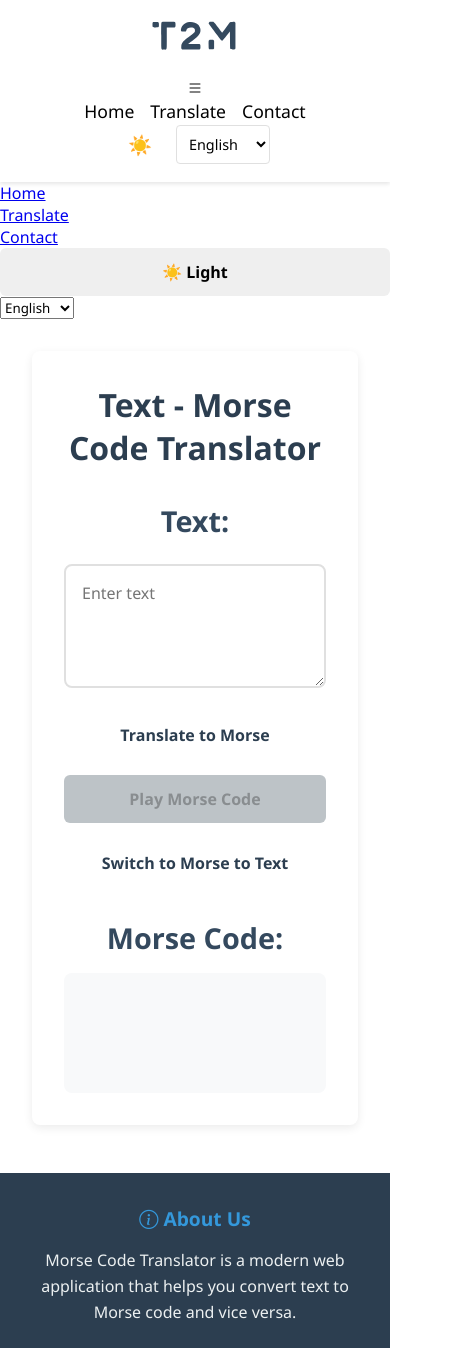
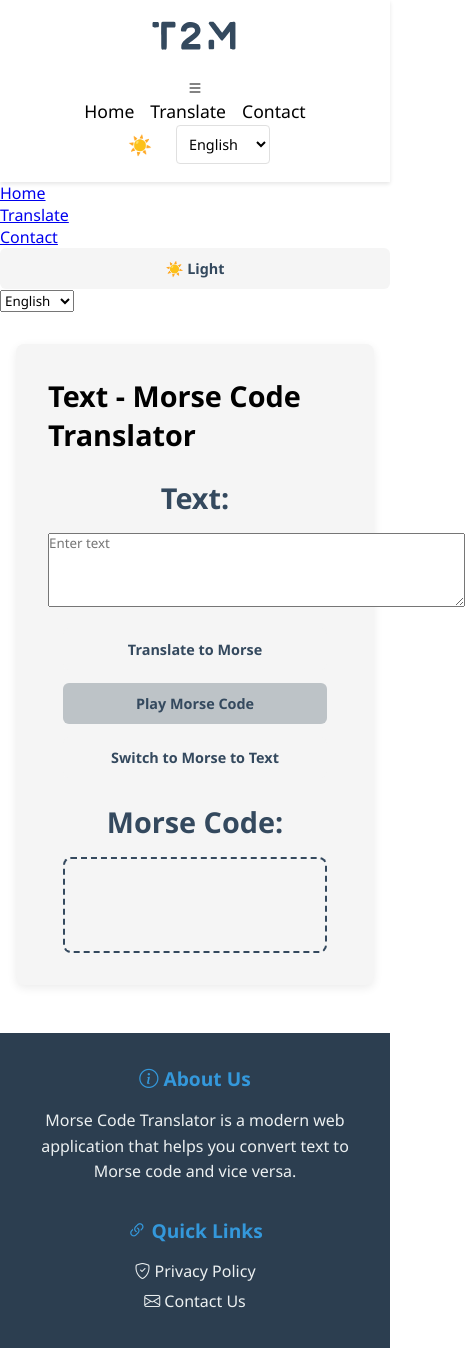
Before and after one commit to y1hy11/T2M---Text-Morse-Code-Translator, a React (Vite) app: page /convert in a window 390 px wide. Shown: the top 1348 px of the page, 465 px wide, since content can reach past the window. Built offline with nearby package versions, Linux system fonts and the light colour scheme.

Commit message:
Refactor Convert page styles for improved responsiveness and dark mode support

```diff
--- a/src/pages/convert.jsx
+++ b/src/pages/convert.jsx
@@ -1,5 +1,4 @@
 import MorseTranslator from '../components/morseTranslator';
-import '../styles/pages/Convert.css';
 
 const Convert = () => {
   return (
--- a/src/styles/pages/Convert.css
+++ b/src/styles/pages/Convert.css
@@ -1,33 +1,38 @@
 .convert-page {
-  max-width: 1000px;
+  max-width: 900px;
   margin: 2rem auto;
   padding: 0 1rem;
 }
 
-/* Additional styling for the translator component when on the convert page */
 .convert-page .morse-translator {
-  background: white;
+  background: var(--background-light);
   padding: 2rem;
   border-radius: 8px;
   box-shadow: 0 3px 10px rgba(0, 0, 0, 0.08);
 }
 
-h1 {
-    color: #2c3e50;
+.dark-mode .convert-page .morse-translator {
+  background: var(--background-dark);
+  box-shadow: 0 3px 10px rgba(163, 163, 163, 0.2);
+}
+
+ .h1-converter {
+  color: var(--primary-color);
   text-align: center;
   margin-bottom: 2rem;
   font-size: 2.5rem;
 }
 
-  h2 {
-    color: #34495e;
-    margin-top: 2rem;
+.morse-translator h2 {
+  color: var(--primary-color);
+  text-align: center;
   font-size: 1.8rem;
-    text-align: center;
   margin-bottom: 1rem;
 }
 
 button {
+  background-color: var(--background-light);
+  color: var(--primary-color);
   padding: 0.8rem 1.5rem;
   border: none;
   border-radius: 6px;
@@ -39,9 +44,18 @@ h1 {
   text-align: center;
 }
 
+.dark-mode button {
+  background-color: var(--background-dark);
+  color: var(--primary-color);
+}
+
 button:hover {
   transform: translateY(-2px);
   box-shadow: 0 2px 4px rgba(0, 0, 0, 0.2);
+}
+
+.dark-mode button:hover {
+  box-shadow: 0 2px 4px rgba(163, 163, 163, 0.2);
 }
 
 button:disabled {
@@ -49,6 +63,11 @@ h1 {
   cursor: not-allowed;
   transform: none;
   box-shadow: none;
+}
+
+.dark-mode button:disabled {
+  background-color: #7c7c7c;
+  color: var(--primary-color);
 }
 
 .button-group {
@@ -60,22 +79,34 @@ h1 {
 }
 
 .button-group button:first-child {
-    background: #ffffff;
-    color: #2c3e50;
+  background: var(--background-light);
+  color: var(--primary-color);
+}
+
+.dark-mode .button-group button:first-child {
+  background: var(--background-dark);
+  color: var(--primary-color);
 }
 
 .button-group button:last-child {
-    background: #ffffff;
-    color: #2c3e50;
+  background: var(--background-light);
+  color: var(--primary-color);
 }
 
-  textarea {
+.dark-mode .button-group button:last-child {
+  background: var(--background-dark);
+  color: var(--primary-color);
+}
+
+.input-text {
+  background: var(--background-light);
+  color: var(--text-light);
   display: block;
   width: 100%;
   max-width: 45rem;
   margin: 1.5rem auto;
   padding: 1rem;
-    border: 2px solid #e0e0e0;
+  border: 2px solid var(--primary-color);
   border-radius: 8px;
   font-size: 1rem;
   resize: vertical;
@@ -83,15 +114,22 @@ h1 {
   transition: border-color 0.3s ease;
 }
 
-  textarea:focus {
+.dark-mode .input-text {
+  background: var(--background-dark);
+  color: var(--text-dark);
+  border-color: var(--primary-color);
+}
+
+.input-text:focus {
   outline: none;
-    border-color: #49545c;
+  border-color: var(--secondary-color);
 }
 
 .morse-output {
-    background: #f8f9fa;
+  color: var(--text-light);
   padding: 1.5rem;
   margin: 0 auto;
+  border: 2px dashed var(--primary-color);
   border-radius: 8px;
   font-family: monospace;
   font-size: 1.2rem;
@@ -102,8 +140,12 @@ h1 {
   max-width: 45rem;
 }
 
+.dark-mode .morse-output {
+  background: var(--background-dark);
+  color: var(--text-dark);
+}
 
-  @media (max-width: 768px) {
+@media (max-width: 767px) {
   .morse-translator {
     margin: 1rem;
     padding: 1rem;
@@ -113,11 +155,71 @@ h1 {
     font-size: 2rem;
   }
 
+  h2 {
+    font-size: 1.4rem;
+  }
+
   .button-group {
     flex-direction: column;
+    max-width: 90%;
   }
 
   button {
     width: 100%;
+    min-width: 0;
+  }
+
+  .input-text, .morse-output {
+    max-width: 90%;
+    font-size: 1rem;
   }
 }
+
+@media (max-width: 575px) {
+  .convert-page {
+    margin: 2rem auto;
+    padding: 0 0.5rem;
+  }
+
+  .morse-translator {
+    margin: 0.5rem;
+    padding: 1rem 0.5rem;
+  }
+
+  h1 {
+    font-size: 1.8rem;
+    margin-bottom: 1.5rem;
+  }
+
+  h2 {
+    font-size: 1.3rem;
+    margin-top: 1.5rem;
+    margin-bottom: 0.8rem;
+  }
+
+  .button-group {
+    flex-direction: column;
+    gap: 0.8rem;
+    margin: 1rem auto;
+  }
+
+  button {
+    width: 100%;
+    min-width: 0;
+    padding: 0.7rem 1rem;
+    font-size: 0.9rem;
+  }
+
+  .input-text {
+    margin: 1rem auto;
+    min-height: 100px;
+    padding: 0.8rem;
+    font-size: 0.9rem;
+  }
+
+  .morse-output {
+    padding: 1rem;
+    font-size: 1rem;
+    min-height: 6rem;
+  }
+}
```
Lines whose indentation alone changed are shown as unchanged.
